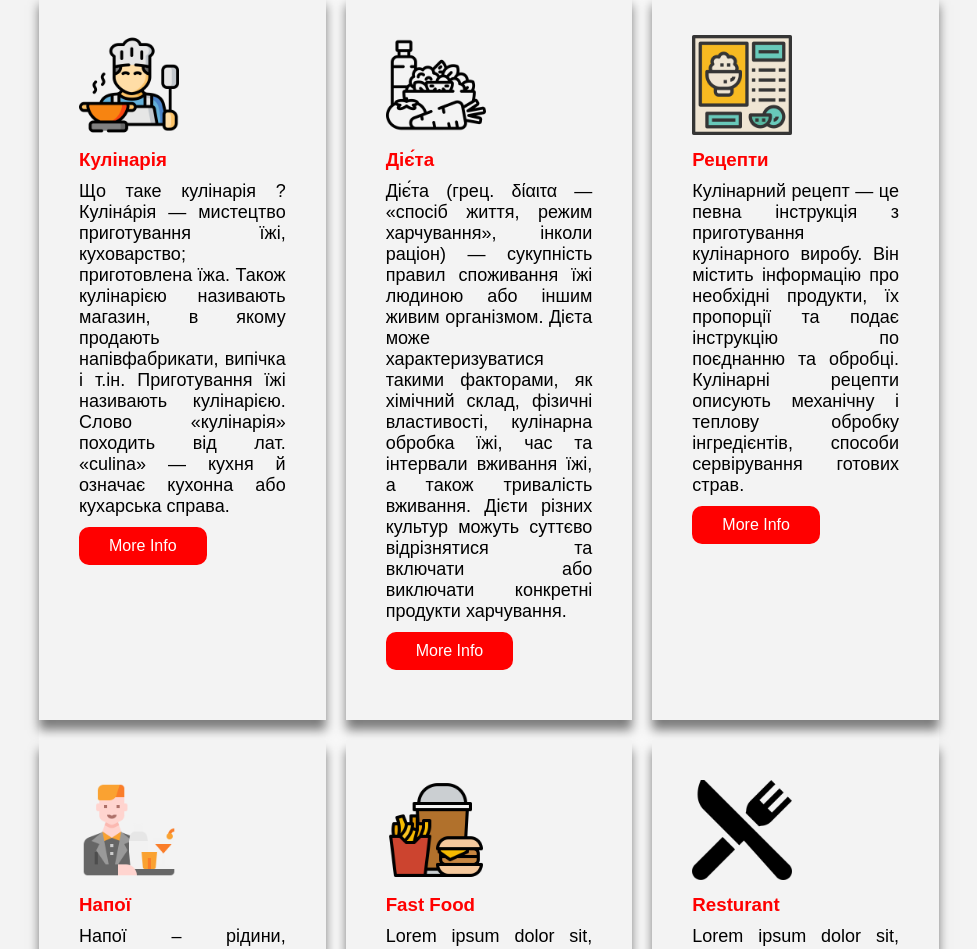
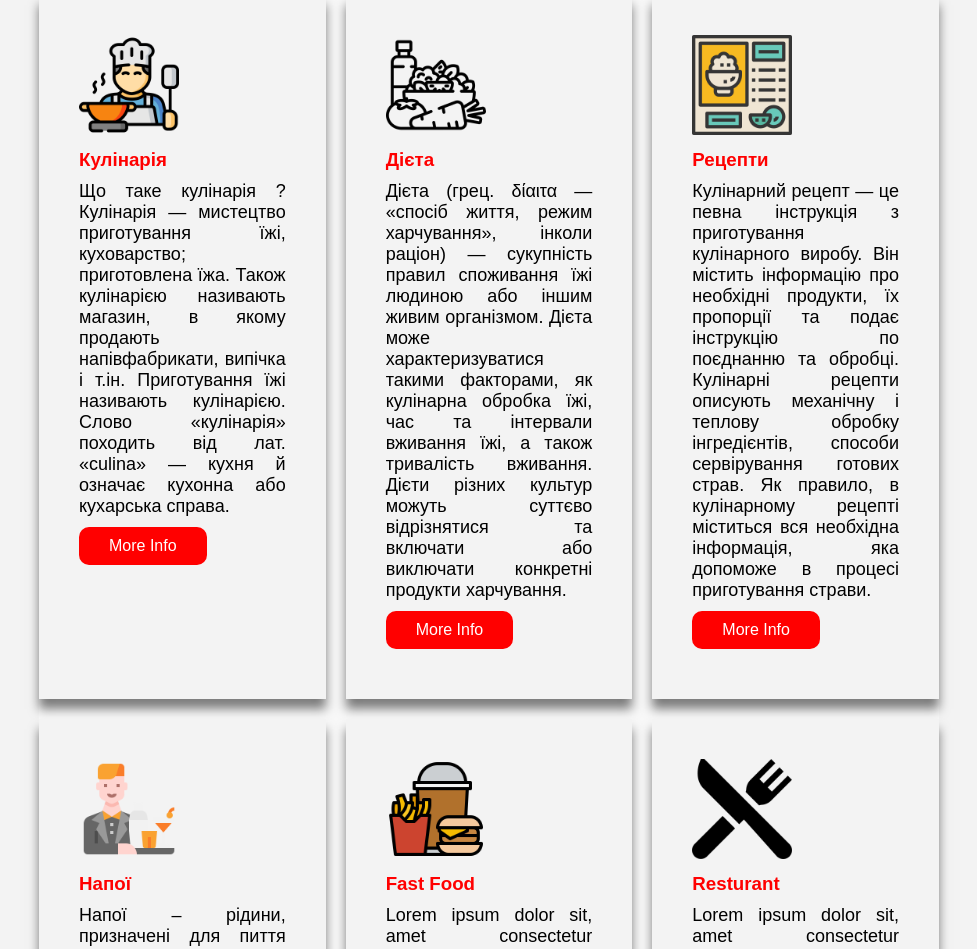
Before and after one commit to Docendos/CookingEasy, a plain HTML site: page Cooking-Website-master/index.html in a window 1280 px wide. Shown: the part 775-1724 px from the top of the page, without its empty margins (151-1128 px from the left). Drawn offline with Linux system fonts and the light colour scheme.

Commit message:
Рівні

```diff
--- a/Cooking-Website-master/index.html
+++ b/Cooking-Website-master/index.html
@@ -36,7 +36,7 @@
                 <img src="./img/cooking.png" alt="">
                 <h3>Кулінарія</h3>
                 <p> Що таке кулінарія ?
-                    Кулінáрія — мистецтво приготування їжі, куховарство;
+                    Кулінарія — мистецтво приготування їжі, куховарство;
                      приготовлена їжа.
                       Також кулінарією називають магазин, в якому продають напівфабрикати,
                       випічка і т.ін. Приготування їжі називають кулінарією.
@@ -48,12 +48,12 @@
             </div>
             <div class="card">
                 <img src="./img/diet.png" alt="">
-                <h3>Діє́та</h3>
-                <p>Діє́та (грец. δίαιτα — «спосіб життя, режим харчування», інколи раціон) —
+                <h3>Дієта</h3>
+                <p>Дієта (грец. δίαιτα — «спосіб життя, режим харчування», інколи раціон) —
                     сукупність правил споживання їжі людиною
                     або іншим живим організмом.
                     Дієта може характеризуватися такими факторами,
-                    як хімічний склад, фізичні властивості, кулінарна обробка їжі,
+                    як  кулінарна обробка їжі,
                     час та інтервали вживання їжі, а також тривалість вживання.
                     Дієти різних культур можуть суттєво відрізнятися та включати
                     або виключати конкретні продукти харчування.
@@ -67,6 +67,8 @@
                     Він містить інформацію про необхідні продукти, їх пропорції та подає
                     інструкцію по поєднанню та обробці. Кулінарні рецепти описують механічну
                     і теплову обробку інгредієнтів, способи сервірування готових страв.
+                    Як правило, в кулінарному рецепті міститься вся необхідна інформація,
+                    яка допоможе в процесі приготування страви.
                 </p>
                 <a href="#" class="btn">More Info</a>
             </div>
```
